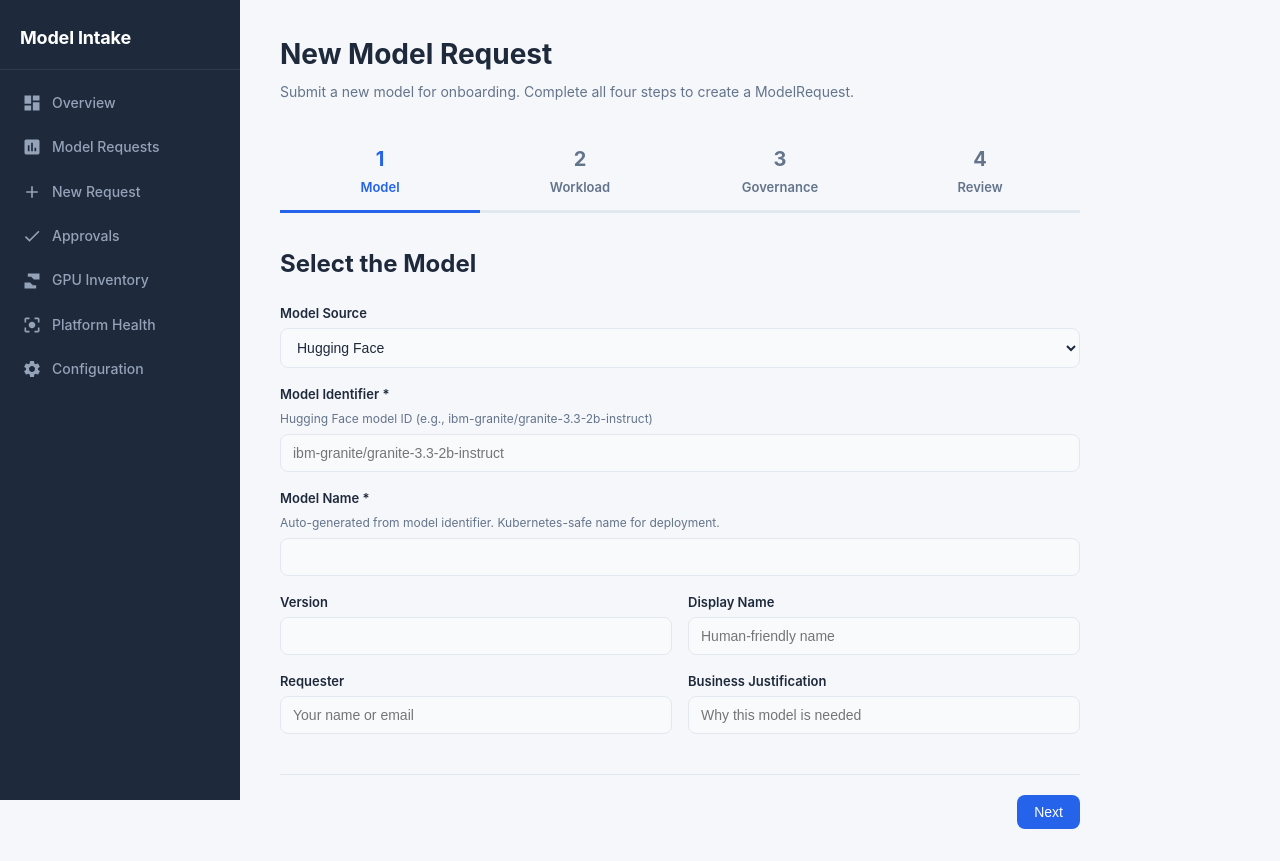
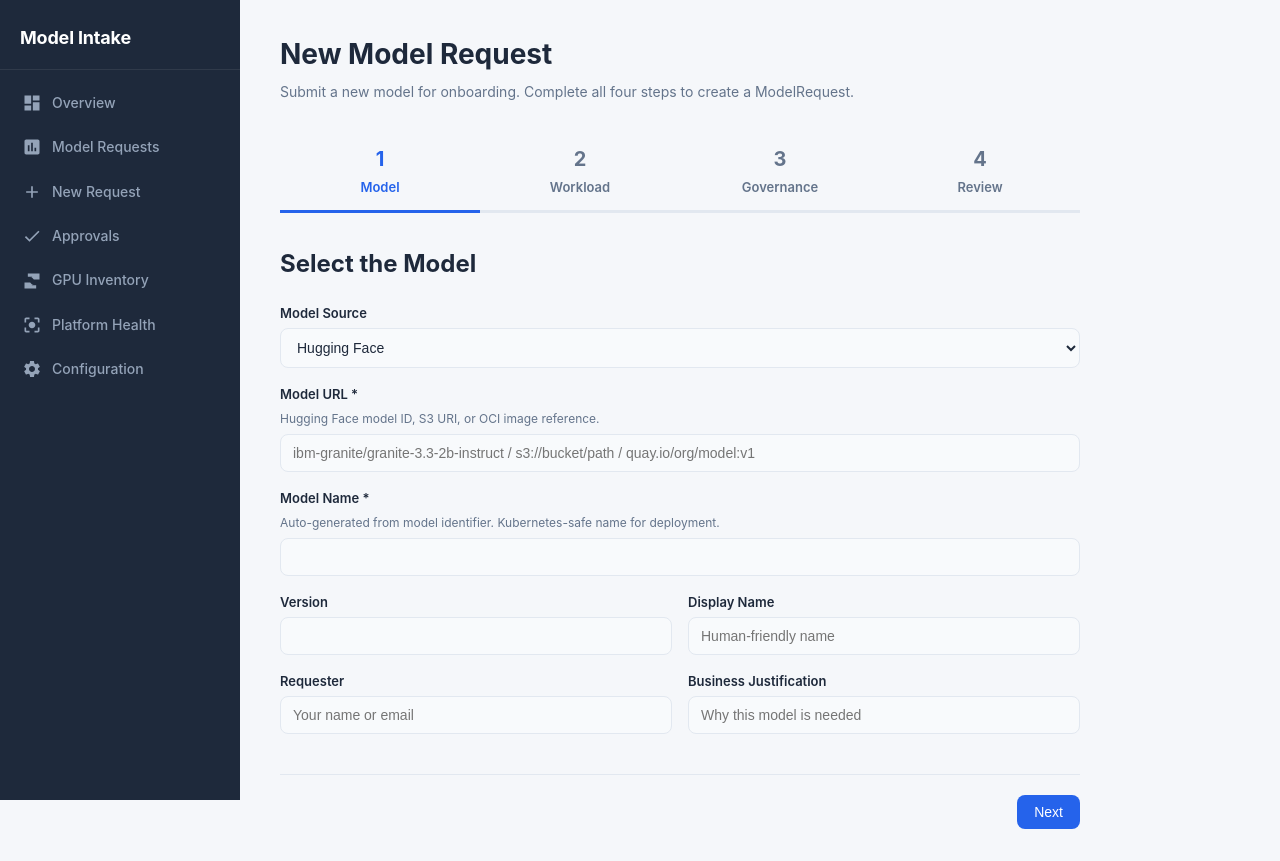
Before and after one commit to jhurlocker/ModelOps, a Flask app: template model_onboarding_pipeline/model-intake-ui/app/templates/intake/wizard.html in a window 1280 px wide. Run offline with Flask 3, Linux system fonts and the light colour scheme; the template is opened without the code that fills it, so the values that code supplies are empty; parts of the project's set-up code (start-up, migrations or seed data) failed here and were passed over.

Commit message:
fix(ui): simplify model URL field — always visible, accepts all sources
Remove OCI field show/hide JS. Single Model URL field accepts
HuggingFace IDs, S3 URIs, or OCI image references.

```diff
--- a/model_onboarding_pipeline/model-intake-ui/app/templates/intake/wizard.html
+++ b/model_onboarding_pipeline/model-intake-ui/app/templates/intake/wizard.html
@@ -32,16 +32,11 @@
                 <option value="oci">OCI Container Registry</option>
             </select>
         </div>
-        <div class="form-group" id="hf-s3-field">
-            <label>Model Identifier *</label>
-            <p class="form-hint" id="model-id-hint">Hugging Face model ID (e.g., ibm-granite/granite-3.3-2b-instruct)</p>
+        <div class="form-group">
+            <label>Model URL *</label>
+            <p class="form-hint">Hugging Face model ID, S3 URI, or OCI image reference.</p>
             <input type="text" name="model-id" value="{{ defaults['model-id'] }}" required
-                   placeholder="ibm-granite/granite-3.3-2b-instruct">
-        </div>
-        <div class="form-group" id="oci-field" style="display:none">
-            <label>OCI Container Image *</label>
-            <p class="form-hint">Full OCI image reference for the model container.</p>
-            <input type="text" name="oci-url" placeholder="quay.io/myorg/granite-2b:v1.0">
+                   placeholder="ibm-granite/granite-3.3-2b-instruct / s3://bucket/path / quay.io/org/model:v1">
         </div>
         <div class="form-group">
             <label>Model Name *</label>
@@ -360,58 +355,6 @@
 
     setInterval(updateReview, 500);
     updateReview();
-
-    var sourceSelect = document.querySelector('[name="model-source"]');
-    var hintEl = document.getElementById('model-id-hint');
-    var hfS3Field = document.getElementById('hf-s3-field');
-    var ociField = document.getElementById('oci-field');
-    var ociUrlInput = document.querySelector('[name="oci-url"]');
-
-    function switchModelSource() {
-        var v = sourceSelect ? sourceSelect.value : 'huggingface';
-        if (v === 'oci') {
-            if (hfS3Field) hfS3Field.style.display = 'none';
-            if (ociField) ociField.style.display = '';
-            if (ociUrlInput && modelIdEl) {
-                modelIdEl.removeAttribute('required');
-                modelIdEl.value = ociUrlInput.value;
-            }
-            if (ociUrlInput) ociUrlInput.setAttribute('required', '');
-        } else {
-            if (hfS3Field) hfS3Field.style.display = '';
-            if (ociField) ociField.style.display = 'none';
-            if (modelIdEl) modelIdEl.setAttribute('required', '');
-            if (ociUrlInput) {
-                ociUrlInput.removeAttribute('required');
-                ociUrlInput.value = '';
-            }
-            if (hintEl) {
-                var hints = {
-                    huggingface: 'Hugging Face model ID (e.g., ibm-granite/granite-3.3-2b-instruct)',
-                    s3: 'S3 URI (e.g., s3://bucket/path/to/model/)'
-                };
-                hintEl.textContent = hints[v] || hints.huggingface;
-            }
-            if (modelIdEl) {
-                var placeholders = {
-                    huggingface: 'ibm-granite/granite-3.3-2b-instruct',
-                    s3: 's3://my-bucket/models/granite-2b'
-                };
-                modelIdEl.placeholder = placeholders[v] || placeholders.huggingface;
-            }
-        }
-    }
-
-    if (sourceSelect) {
-        sourceSelect.addEventListener('change', switchModelSource);
-        switchModelSource();
-    }
-    if (ociUrlInput && modelIdEl) {
-        ociUrlInput.addEventListener('input', function() {
-            modelIdEl.value = this.value;
-            modelIdEl.dataset.dirty = 'true';
-        });
-    }
 })();
 </script>
 {% endblock %}
```
Also changed, not shown: model_onboarding_pipeline/model-intake-ui/app/routes/intake.py (+2 -7 lines).
